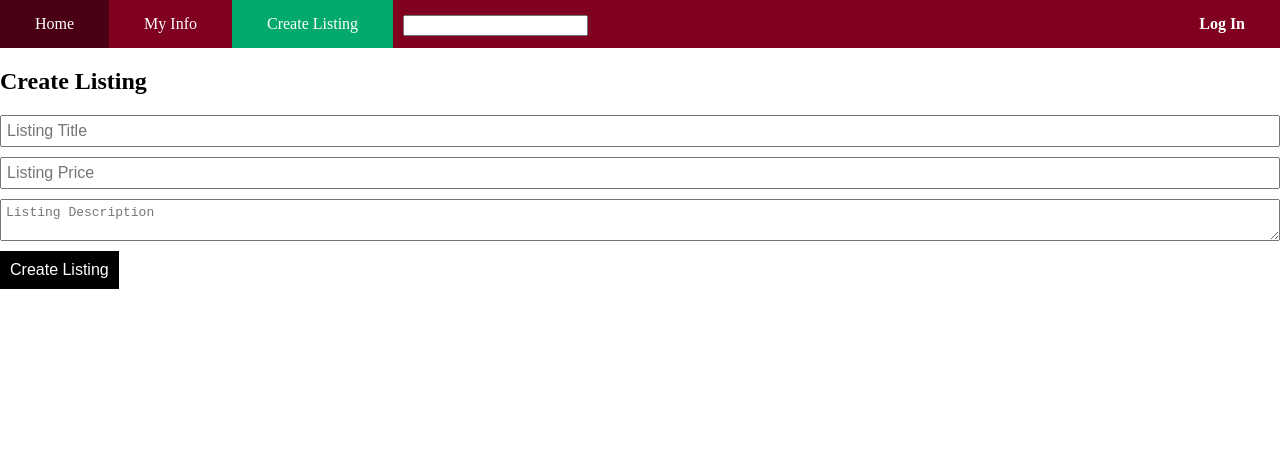
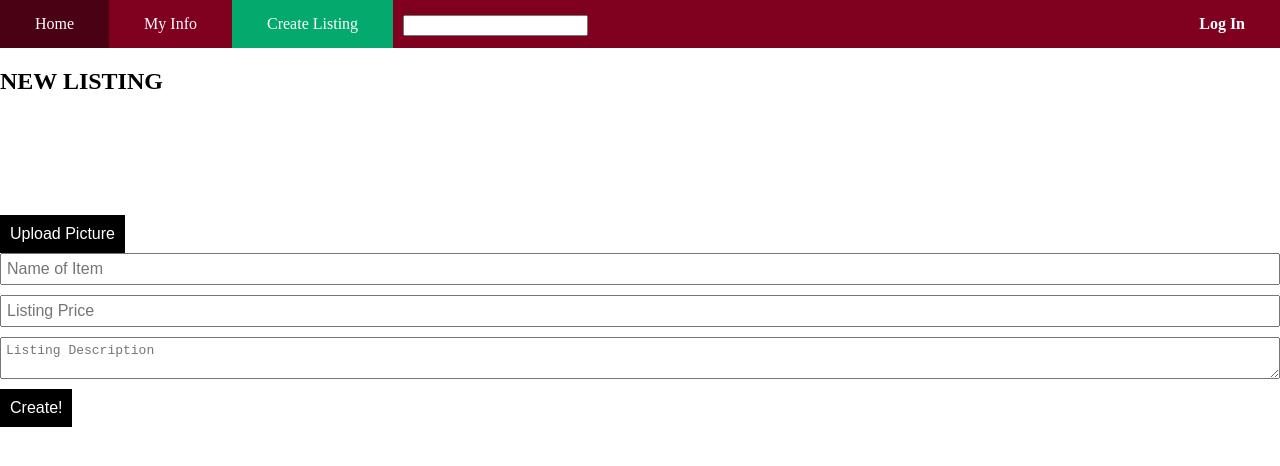
Before and after one commit to AnthonyR2706/3650-MarketPlace, a plain HTML site: page Home.html in a window 1280 px wide. Both pictures are taken after a click on the link "Create Listing". Drawn offline with nearby package versions, Linux system fonts and the light colour scheme.

Commit message:
Update Home.html

```diff
--- a/Home.html
+++ b/Home.html
@@ -112,13 +112,16 @@
     </div>
   </div>
   <div class = "createlisting page">
-    <form id="createListingForm">
-      <h2>Create Listing</h2>
-      <input type="text" id="listingTitle" placeholder="Listing Title">
-      <input type="text" id="listingPrice" placeholder="Listing Price">
-      <textarea id="listingDescription" placeholder="Listing Description"></textarea>
-      <input type="submit" value="Create Listing">
-      </form>
+     <form id="createListingForm">
+        <h2>NEW LISTING</h2>
+        <div class="upload-square"></div>
+         <input type="submit" value="Upload Picture">
+         <input type="file" id="uploadPicture" name="uploadPicture" style="display:none;">
+         <input type="text" id="NameofItem" placeholder="Name of Item">
+        <input type="text" id="listingPrice" placeholder="Listing Price">
+        <textarea id="listingDescription" placeholder="Listing Description"></textarea>
+        <input type="submit" value="Create!">
+    </form>
   </div>
   <div class = "login page">
     <div class = "signIn">
```
